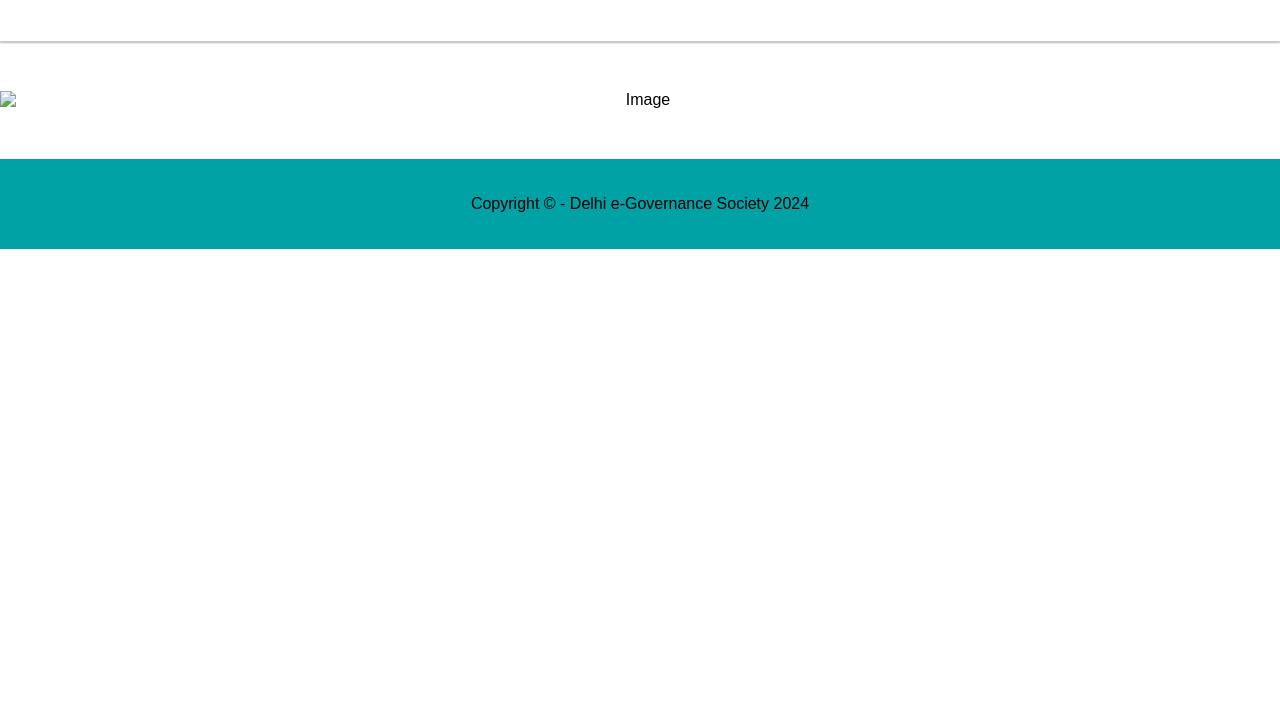
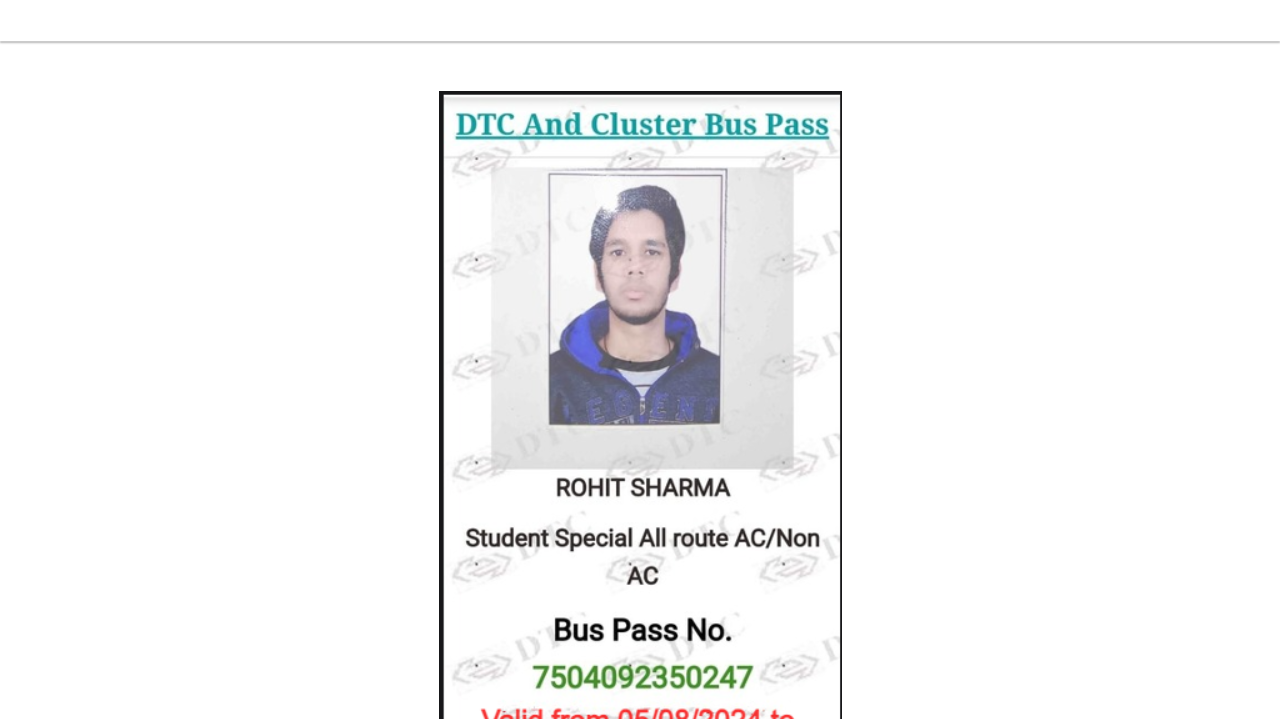
Before and after one commit to rohits2404/pass, a plain HTML site: page index.html in a window 1280 px wide. Shown: the part 81-800 px from the top of the page. Drawn offline with Linux system fonts and the light colour scheme.

Commit message:
Update index.html

```diff
--- a/index.html
+++ b/index.html
@@ -48,7 +48,7 @@
     </div>
     <hr class="hr-3d">
     <div class="content">
-        <img src="Screenshot (1) (1).jpg" alt="Image">
+        <img src="l.png" alt="Image">
     </div>
     <div class="footer" style="background-color: #01a2a6;">
         <p>Copyright © - Delhi e-Governance Society 2024</p>
```
